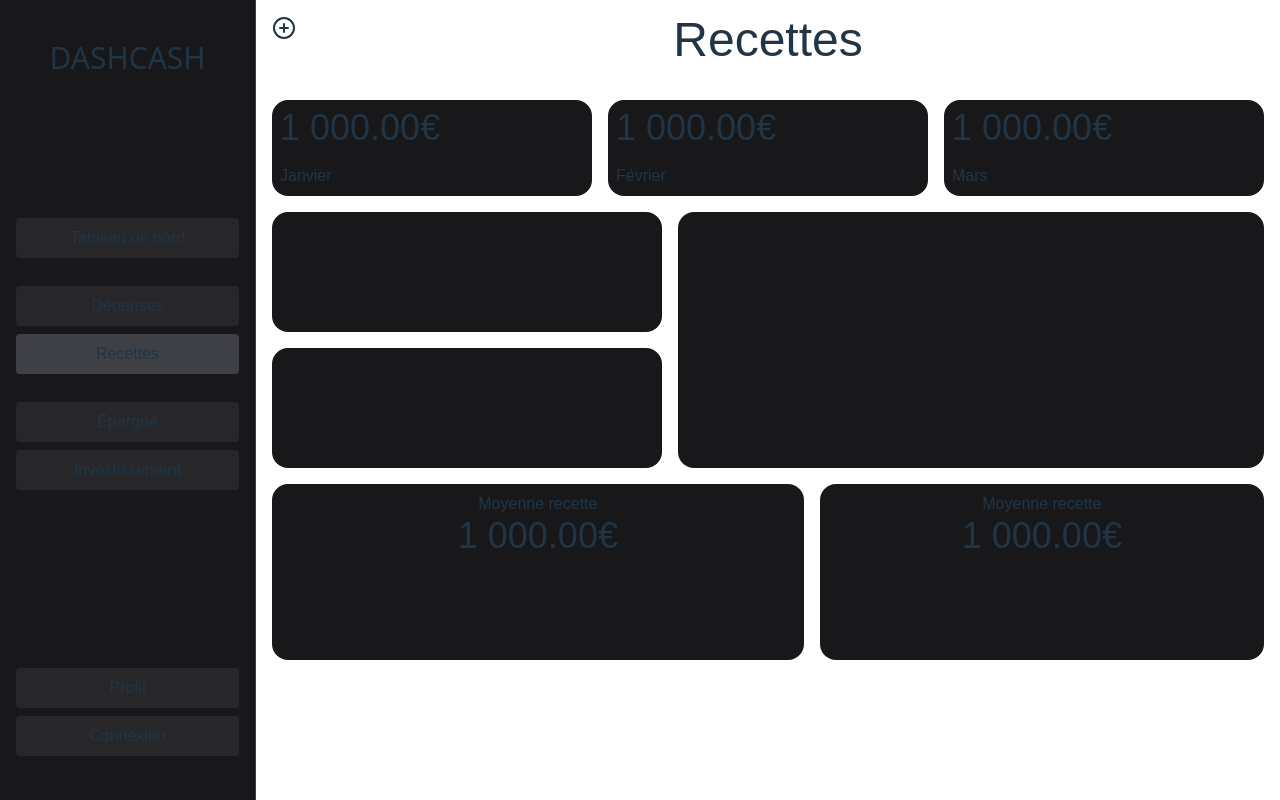
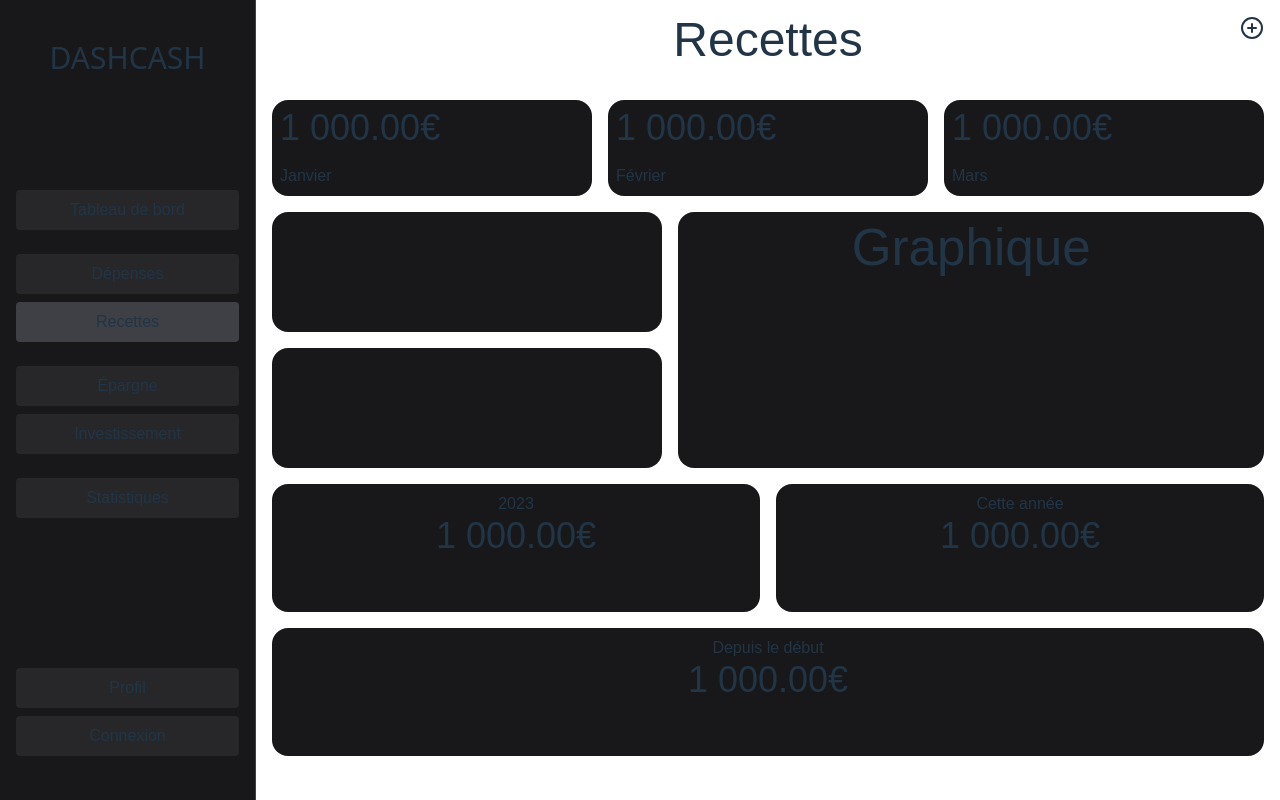
Before and after one commit to hugolgle/dashcash, a React (Vite) app: page /recette in a window 1280 px wide. Shown: the top 800 px of the page. Built offline with nearby package versions, Linux system fonts and the light colour scheme.

Commit message:
intragtion des routes

```diff
--- a/src/components/Header/header.tsx
+++ /dev/null
@@ -1,21 +0,0 @@
-import { Link, useLocation } from 'react-router-dom'
-import { CirclePlus } from 'lucide-react';
-
-export default function Header(props: any) {
-    const location = useLocation()
-    const path = location.pathname
-    const pathParts = path.split('/');
-    const lePath = pathParts[1];
-    return (
-        <>
-            <div className="w-full">
-                <h2 className="text-5xl font-thin mb-9">{props.title}</h2>
-                <Link to={`/${lePath}/add`}>
-                    <CirclePlus className="absolute top-4 cursor-pointer hover:scale-125 ease-in-out duration-300" />
-                </Link>
-            </div>
-        </>
-    )
-
-
-}
--- a/src/components/Navbar/navbar.tsx
+++ b/src/components/Navbar/navbar.tsx
@@ -16,9 +16,9 @@ export default function Navbar() {
                 <div className='sidebar flex flex-col justify-between items-center border-r border-r-zinc-700 w-1/5 h-screen py-10 px-4 bg-zinc-900 fixed'>
                     <Link to="/" className='font-logo text-3xl w-fit text-center'>DASHCASH</Link>
 
-                    <div className='flex flex-col justify-between gap-5 w-full'>
+                    <div className='flex flex-col justify-between gap-4 w-full'>
 
-                        <Link to="/tableaudebord" className={`my-1 py-2 rounded text-nowrap hover:bg-zinc-700 transition-all ${activeLink.startsWith('/tableaudebord') ? 'bg-zinc-700' : 'bg-zinc-800'}`}>Tableau de bord</Link>
+                        <Link to="/tdb" className={`my-1 py-2 rounded text-nowrap hover:bg-zinc-700 transition-all ${activeLink.startsWith('/tdb') ? 'bg-zinc-700' : 'bg-zinc-800'}`}>Tableau de bord</Link>
 
                         <div className='flex flex-col'>
                             <Link to="/depense" className={`my-1 py-2 rounded hover:bg-zinc-700 transition-all ${activeLink.startsWith('/depense') ? 'bg-zinc-700' : 'bg-zinc-800'}`}>Dépenses</Link>
@@ -29,6 +29,8 @@ export default function Navbar() {
                             <Link to="/epargn" className={`my-1 py-2 rounded text-nowrap hover:bg-zinc-700 transition-all ${activeLink.startsWith('/epargn') ? 'bg-zinc-700' : 'bg-zinc-800'}`}>Épargne</Link>
                             <Link to="/invest" className={`my-1 py-2 rounded text-nowrap hover:bg-zinc-700 transition-all ${activeLink.startsWith('/invest') ? 'bg-zinc-700' : 'bg-zinc-800'}`}>Investissement</Link>
                         </div>
+
+                        <Link to="/stat" className={`my-1 py-2 rounded text-nowrap hover:bg-zinc-700 transition-all ${activeLink.startsWith('/stat') ? 'bg-zinc-700' : 'bg-zinc-800'}`}>Statistiques</Link>
 
                     </div>
 
--- a/src/layout/layoutRD.tsx
+++ b/src/layout/layoutRD.tsx
@@ -6,15 +6,15 @@ export default function LayoutRD() {
         <section className=" flex flex-col gap-4">
 
             <div className="flex flex-row gap-4  w-full text-left">
-                <Link to="janvier" className="flex flex-col-reverse justify-between w-full bg-zinc-900 rounded-2xl hover:opacity-80 transition-all p-2 gap-4 cursor-pointer">
+                <Link to="2401" className="flex flex-col-reverse justify-between w-full bg-zinc-900 rounded-2xl hover:bg-opacity-80 transition-all p-2 gap-4 cursor-pointer">
                     <p>Janvier</p>
                     <p className="text-4xl">1 000.00€</p>
                 </Link>
-                <Link to="fevrier" className="flex flex-col-reverse justify-between w-full bg-zinc-900 rounded-2xl hover:opacity-80 transition-all p-2 gap-4 cursor-pointer">
+                <Link to="2402" className="flex flex-col-reverse justify-between w-full bg-zinc-900 rounded-2xl hover:bg-opacity-80 transition-all p-2 gap-4 cursor-pointer">
                     <p>Février</p>
                     <p className="text-4xl">1 000.00€</p>
                 </Link>
-                <Link to="mars" className="flex flex-col-reverse justify-between w-full bg-zinc-900 rounded-2xl hover:opacity-80 transition-all p-2 gap-4 cursor-pointer">
+                <Link to="2403" className="flex flex-col-reverse justify-between w-full bg-zinc-900 rounded-2xl hover:bg-opacity-80 transition-all p-2 gap-4 cursor-pointer">
                     <p>Mars</p>
                     <p className="text-4xl">1 000.00€</p>
                 </Link>
@@ -22,29 +22,33 @@ export default function LayoutRD() {
 
 
             <div className="flex flex-row-reverse w-full h-64 gap-4">
-                <div className="bg-zinc-900 h-full w-3/5 rounded-2xl hover:opacity-80 transition-all p-2">
-
+                <div className="bg-zinc-900 h-full w-3/5 rounded-2xl hover:bg-opacity-80 transition-all p-2">
+                    <h1>Graphique</h1>
                 </div>
                 <div className="flex flex-col h-full w-2/5 gap-4">
-                    <div className="bg-zinc-900 w-full h-1/2 rounded-2xl hover:opacity-80 transition-all p-2">
+                    <div className="bg-zinc-900 w-full h-1/2 rounded-2xl hover:bg-opacity-80 transition-all p-2">
 
                     </div>
-                    <div className="bg-zinc-900 w-full h-1/2 rounded-2xl hover:opacity-80 transition-all p-2">
+                    <div className="bg-zinc-900 w-full h-1/2 rounded-2xl hover:bg-opacity-80 transition-all p-2">
 
                     </div>
                 </div>
             </div>
 
             <div className="flex flex-row gap-4  w-full">
-                <div className="w-full h-44 bg-zinc-900 rounded-2xl hover:opacity-80 transition-all p-2">
-                    <p>Moyenne recette</p>
+                <Link to="2023" className="w-1/2 h-32 bg-zinc-900 rounded-2xl hover:bg-opacity-80 transition-all p-2">
+                    <p>2023</p>
                     <p className="text-4xl">1 000.00€</p>
-                </div>
-                <div className="w-5/6 h-44 bg-zinc-900 rounded-2xl hover:opacity-80 transition-all p-2">
-                    <p>Moyenne recette</p>
+                </Link>
+                <Link to="2024" className="w-1/2  h-32 bg-zinc-900 rounded-2xl hover:bg-opacity-80 transition-all p-2">
+                    <p>Cette année</p>
                     <p className="text-4xl">1 000.00€</p>
-                </div>
+                </Link>
             </div>
+            <Link to="all" className="w-full  h-32 bg-zinc-900 rounded-2xl hover:bg-opacity-80 transition-all p-2">
+                <p>Depuis le début</p>
+                <p className="text-4xl">1 000.00€</p>
+            </Link>
         </section>
     </>
 
--- a/src/pages/Depense/depense.tsx
+++ b/src/pages/Depense/depense.tsx
@@ -1,12 +1,22 @@
 
-import Header from "../../components/Header/header";
+
 import LayoutRD from "../../layout/layoutRD";
 
+import { Link, useLocation } from 'react-router-dom'
+import { CirclePlus } from 'lucide-react';
+import Path from '../../utils/utils';
+
 export default function Depense() {
+    const location = useLocation()
+    const lUrl = Path(location)
     return <>
-        <Header title="Dépenses" />
+        <div className="w-full">
+            <h2 className="text-5xl font-thin mb-9">Dépenses</h2>
+            <Link to={`/${lUrl}/add`}>
+                <CirclePlus className="absolute top-4 right-4 cursor-pointer hover:scale-125 ease-in-out duration-300" />
+            </Link>
+        </div>
         <LayoutRD />
-
     </>
 
 }
--- a/src/pages/PageAdd/pageAdd.tsx
+++ b/src/pages/PageAdd/pageAdd.tsx
@@ -37,7 +37,8 @@ import {
 import { toast } from "../../../@/components/ui/use-toast"
 
 import { Input } from "../../../@/components/ui/input"
-import { Link } from "react-router-dom"
+import { Link, useLocation } from "react-router-dom"
+import { CircleArrowLeft } from "lucide-react"
 
 const formSchema = z.object({
   categorie: z.string({
@@ -55,7 +56,9 @@ const formSchema = z.object({
   }),
 })
 
-const PageAdd = (props: any) => {
+import Path from '../../utils/utils';
+
+export default function PageAdd(props: any) {
   const form = useForm<z.infer<typeof formSchema>>({
     resolver: zodResolver(formSchema),
     defaultValues: {
@@ -76,8 +79,16 @@ const PageAdd = (props: any) => {
       ),
     })
   }
+
+  const location = useLocation()
+  const lUrl = Path(location);
+
   return <>
     <h2 className="text-5xl font-thin">Ajouter une {props.page}</h2>
+
+    <Link to={`/${lUrl}`}>
+      <CircleArrowLeft className="absolute top-4 cursor-pointer hover:scale-125 ease-in-out duration-300" />
+    </Link>
     <Form {...form}>
       <form onSubmit={form.handleSubmit(onSubmit)} className="px-96 py-16">
         <FormField
@@ -185,4 +196,3 @@ const PageAdd = (props: any) => {
   </>
 
 }
-export default PageAdd;
--- /dev/null
+++ b/src/pages/PageTransactions/pageTransactions.tsx
@@ -0,0 +1,25 @@
+
+import { Link, useLocation } from 'react-router-dom'
+import { CircleArrowLeft, CirclePlus } from 'lucide-react';
+import Path from '../../utils/utils';
+import Tableau from '../../components/Tableau/tableau';
+
+
+export default function PageTransactions(props: any) {
+
+    const location = useLocation()
+    const lUrl = Path(location)
+
+    return <>
+        <div className="w-full">
+            <h2 className="text-5xl font-thin mb-9">{props.title}</h2>
+            <Link to={`/${lUrl}/add`}>
+                <CirclePlus className="absolute top-4 right-4 cursor-pointer hover:scale-125 ease-in-out duration-300" />
+            </Link>
+            <Link to={`/${lUrl}`}>
+                <CircleArrowLeft className="absolute top-4 cursor-pointer hover:scale-125 ease-in-out duration-300" />
+            </Link>
+        </div>
+        <Tableau />
+    </>
+}
--- a/src/pages/Recette/recette.tsx
+++ b/src/pages/Recette/recette.tsx
@@ -1,10 +1,20 @@
+import LayoutRD from "../../layout/layoutRD";
 
-import LayoutRD from "../../layout/layoutRD";
-import Header from "../../components/Header/header";
+import { Link, useLocation } from 'react-router-dom'
+import { CirclePlus } from 'lucide-react';
+import Path from '../../utils/utils';
 
 export default function Recette() {
+  const location = useLocation()
+  const lUrl = Path(location)
   return <>
-    <Header title="Recettes" />
+    <div className="w-full">
+      <h2 className="text-5xl font-thin mb-9">Recettes</h2>
+      <Link to={`/${lUrl}/add`}>
+        <CirclePlus className="absolute top-4 right-4 cursor-pointer hover:scale-125 ease-in-out duration-300" />
+      </Link>
+    </div>
     <LayoutRD />
   </>
+
 }
--- a/src/pages/Transaction/transaction.tsx
+++ b/src/pages/Transaction/transaction.tsx
@@ -1,7 +1,5 @@
 
 import { useLocation } from "react-router-dom";
-import Header from "../../components/Header/header";
-import Tableau from "../../components/Tableau/tableau";
 
 
 export default function Transaction() {
@@ -13,7 +11,8 @@ export default function Transaction() {
     const title = firstPart.charAt(0).toUpperCase() + firstPart.slice(1);
 
     return <>
-        <Header title={title} />
-        <Tableau />
+        <h1>
+            La transaction {title}
+        </h1>
     </>
 }
--- /dev/null
+++ b/src/utils/utils.ts
@@ -0,0 +1,7 @@
+
+
+export default function Path(lePath: any) {
+    const path = lePath.pathname
+    const pathParts = path.split('/');
+    return pathParts[1];
+}
```
Also changed, not shown: src/App.tsx (+16 -10 lines), src/pages/TableauDeBord/tableaudebord.tsx (+9 -9 lines), src/utils/function.js (deleted).
